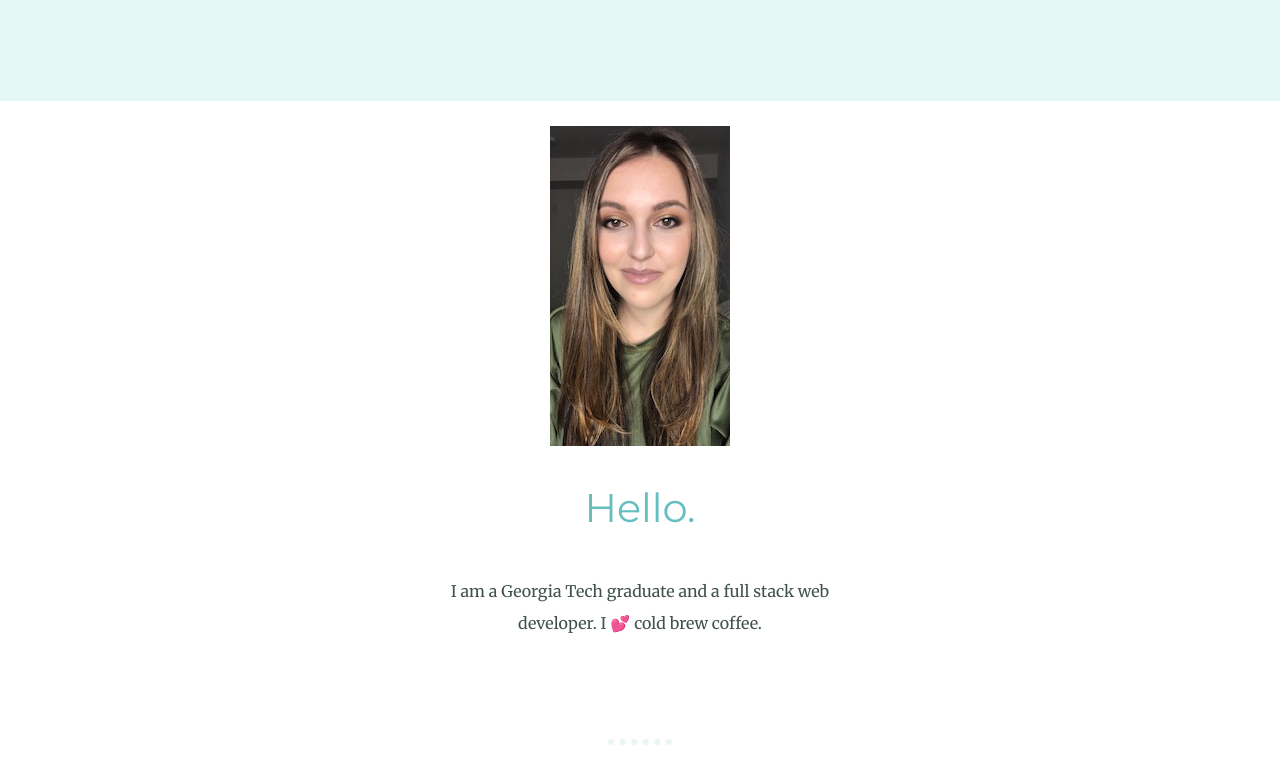
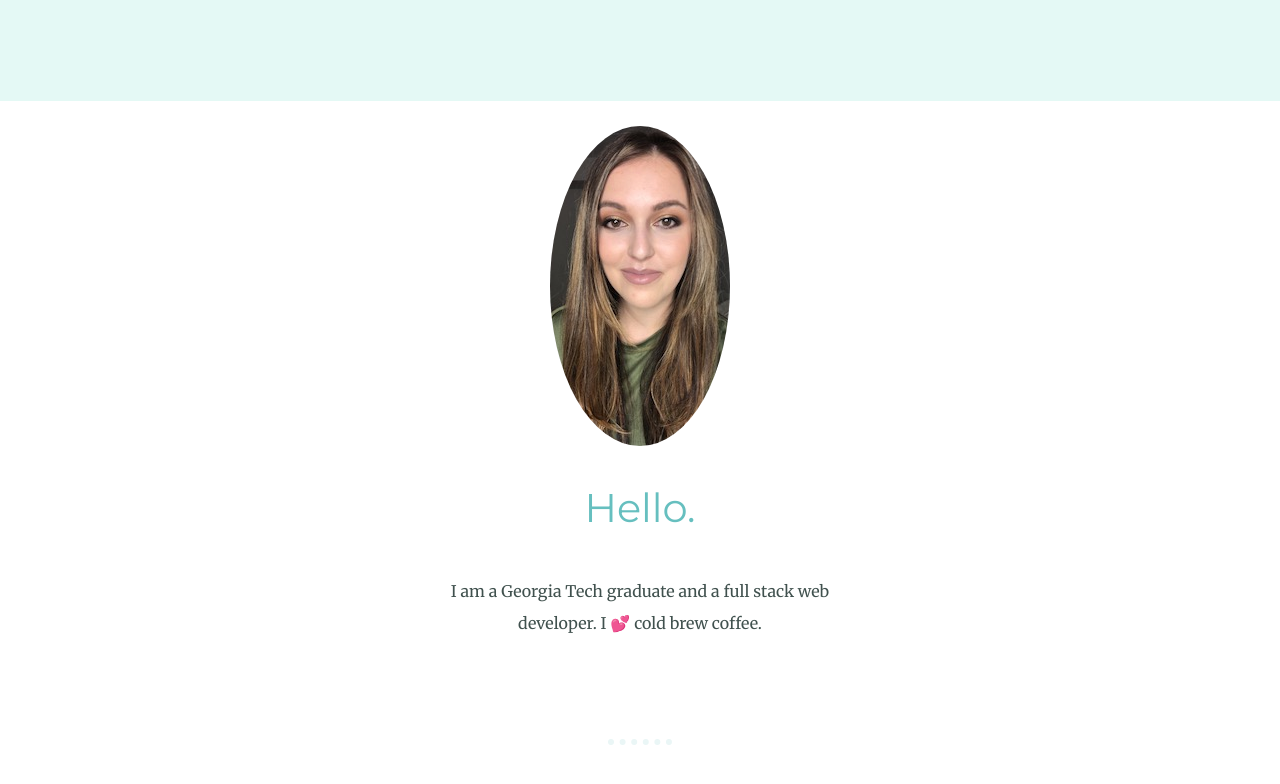
Before and after one commit to dianagasper13/dianasas.github.io, a plain HTML site: page index.html in a window 1280 px wide. Shown: the part 758-1542 px from the top of the page. Drawn offline with Linux system fonts and the light colour scheme; a web font is replaced by a local one.

Commit message:
fixed issue with border radius

```diff
--- a/css/styles.css
+++ b/css/styles.css
@@ -50,8 +50,8 @@ hr {
 }
 
 /********** Class tags **********/
-.profile {
-  border-radius: 100%;
+.profile-picture {
+  border-radius: 75%;
   margin-top: 25px;
 }
 
--- a/index.html
+++ b/index.html
@@ -20,7 +20,7 @@
 
   <div class="middle-container">
     <div class="profile">
-      <img class = "profile-picture" src="/images/diana.JPG" alt="diana-profile-">
+      <img class = "profile-picture" src="images/diana.JPG" alt="diana-profile">
       <h2>Hello.</h2>
       <p class = "intro">I am a Georgia Tech graduate and a full stack web developer. I 💕 cold brew coffee.</p>
     </div>
```
Also changed, not shown: 2 other files.
